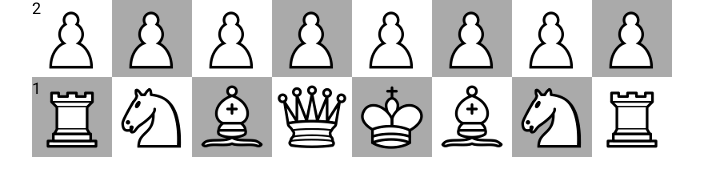
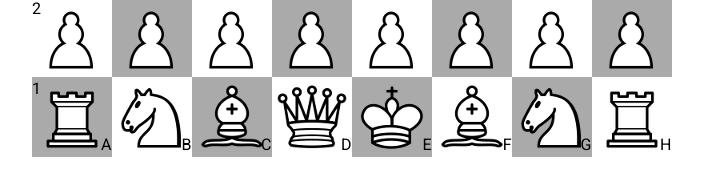
Before and after one commit to wd21th/web-chess, an Angular app: page / in a window 1280 px wide. Shown: the part 483-678 px from the top of the page, without its empty margins (18-721 px from the left). Built offline with nearby package versions, Linux system fonts and the light colour scheme.

Commit message:
add column letter

```diff
--- a/src/app/app.component.html
+++ b/src/app/app.component.html
@@ -21,13 +21,18 @@
 </div> -->
 
 <div class="board">
-  @for (row of board; track $index; let rowIndex = $index) {
+  @for (row of board; track $index; let rowIndex = $index; let lastRow = $last) {
   @for (rowItem of row; track $index) {
   <div class="board__item" [ngClass]="{'board__item-black': rowIndex % 2 ? $even : $odd, available: rowItem.available}"
     (dragover)="dragOver($event)" (drop)="dropp($event, rowItem, rowIndex, $index)">
     @if($first) {
     <div class="row-number">
       {{8-rowIndex}}
+    </div>
+    }
+    @if(lastRow) {
+    <div class="column">
+      {{columns[$index]}}
     </div>
     }
     @if(rowItem?.figure) {
--- a/src/app/app.component.scss
+++ b/src/app/app.component.scss
@@ -23,6 +23,15 @@
       height: 100%;
     }
 
+    .column {
+      position: absolute;
+      width: 100%;
+      height: 100%;
+      display: flex;
+      align-items: flex-end;
+      justify-content: flex-end;
+    }
+
     img {
       // z-index: -1;
     }
@@ -31,13 +40,14 @@
 
 .available {
   position: relative;
+
   &::before {
     position: absolute;
     content: '';
     width: 30px;
-aspect-ratio: 1;
-background-color: rgba(0, 255, 85, 0.546);
-border-radius: 50%;
+    aspect-ratio: 1;
+    background-color: rgba(0, 255, 85, 0.546);
+    border-radius: 50%;
   }
 }
 
```
